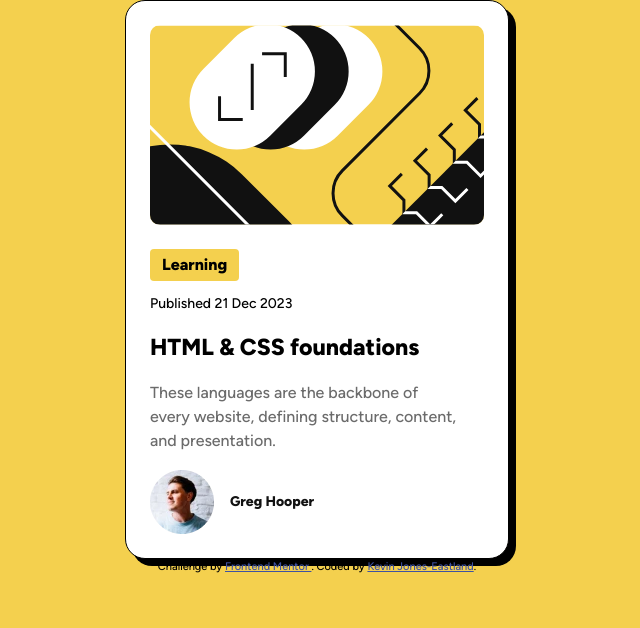
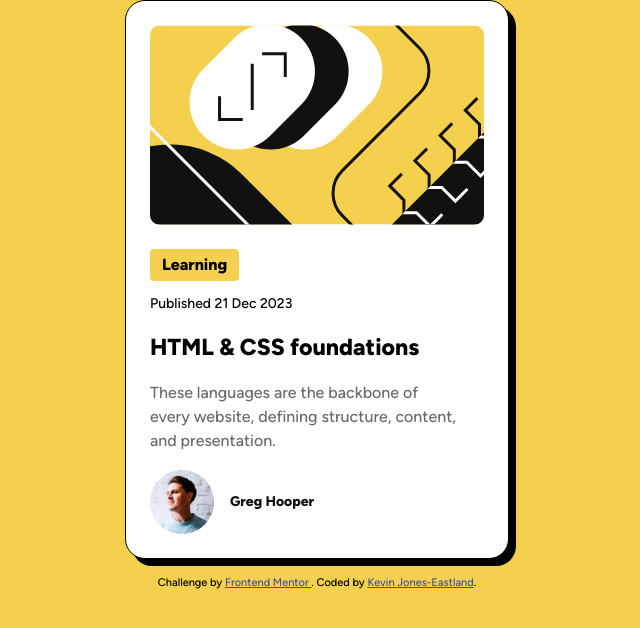
Before and after one commit to kmje405/fem-blog-preview-card, a plain HTML site: page index.html in a window 1280 px wide. Shown: the whole page, without its empty margins (323-963 px from the left). Drawn offline with Linux system fonts and the light colour scheme.

Commit message:
fix: add margin to footer for improved spacing

```diff
--- a/style.css
+++ b/style.css
@@ -146,6 +146,10 @@ body {
   color: var(--c-accent-yellow);
 }
 
+footer {
+  margin: 1rem;
+}
+
 .attribution {
   font-size: 11px;
   text-align: center;
```
